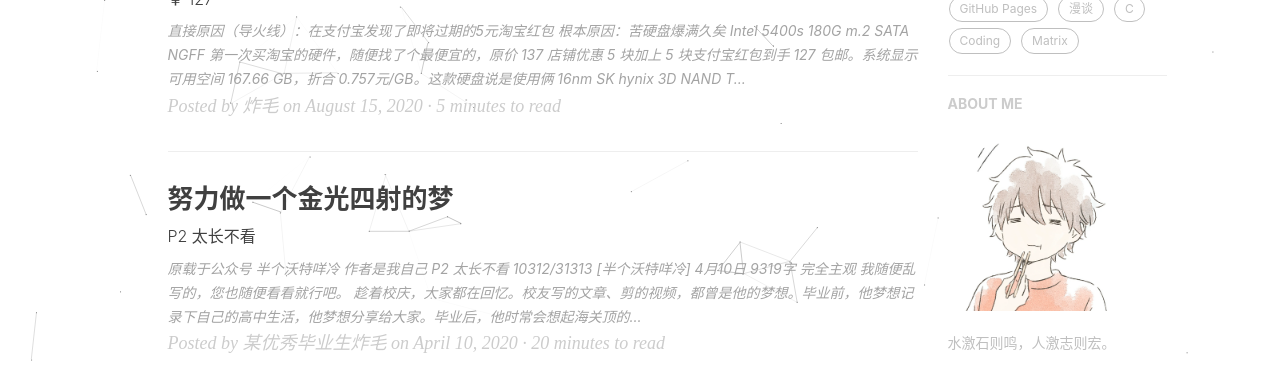
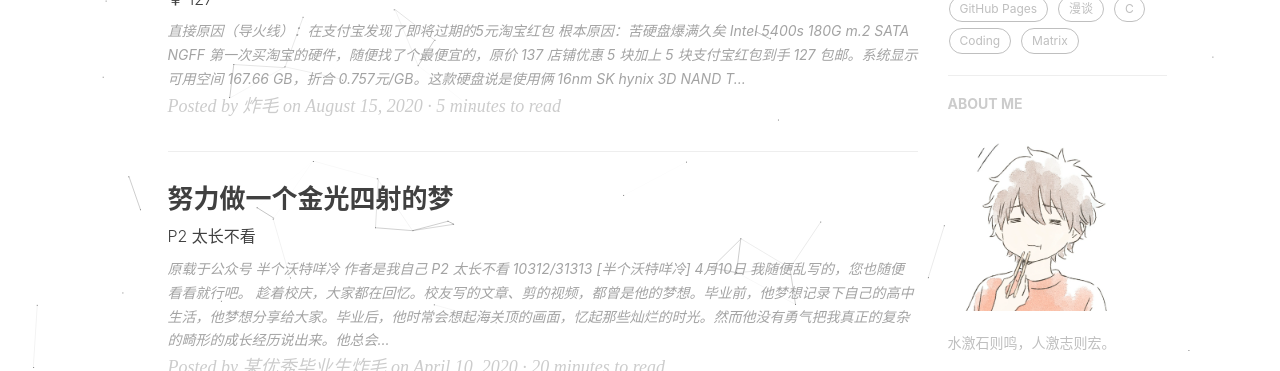
Before and after one commit to lzzmm/lzzmm.github.io, a Jekyll site: the page built from index.html, in a window 1280 px wide and 900 px high, scrolled down 523 px, cut to the strip 0-371 px from the top of the window. Built offline with Jekyll 4.4.1, drawn with Linux system fonts in a browser that asks for light colours; nearby versions of some CDN libraries; formulas are drawn with MathJax 3; the list of posts is cut into pages by our own code; comment, search, counter and statistics services are not loaded.

Commit message:
Update 2020-04-10-my-senior-high.md

```diff
--- a/_posts/2020-04-10-my-senior-high.md
+++ b/_posts/2020-04-10-my-senior-high.md
@@ -25,11 +25,9 @@
 
 10312/31313 [半个沃特咩冷] *4月10日*
 
-9319字 | 完全主观
-
 我随便乱写的，您也随便看看就行吧。
 
-趁着校庆，大家都在回忆。校友写的文章、剪的视频，都曾是他的梦想。毕业前，他梦想记录下自己的高中生活，他梦想分享给大家。毕业后，他时常会想起海关顶的画面，忆起那些灿烂的时光。然而他没有勇气把我真正的复杂的畸形的成长经历说出来。他总会选择性记忆美好的画面，迅速遗忘惆怅。朋友圈被蓝白色的文章[注1]刷屏，有一位朋友说，可惜，我的三年记忆没有这么多美好。他突然颤抖了一下，被隐藏到褪色的记忆涌现。
+趁着校庆，大家都在回忆。校友写的文章、剪的视频，都曾是他的梦想。毕业前，他梦想记录下自己的高中生活，他梦想分享给大家。毕业后，他时常会想起海关顶的画面，忆起那些灿烂的时光。然而他没有勇气把我真正的复杂的畸形的成长经历说出来。他总会选择性记忆美好的画面，迅速遗忘惆怅。朋友圈被蓝白色的文章[注1]刷屏，有一位朋友说，可惜，他的三年记忆没有这么多美好。他突然颤抖了一下，被隐藏到褪色的记忆涌现。
 
 第一次踏上上山的路，是在2015年深秋，那个Owlcity风格的季节。
 
@@ -345,7 +341,7 @@
 
 
 
-[1] . 一勺汤汤-致海关顶上的青春 | 蓝白色的三年 是我一生的惦念
+[1] . 一勺汤汤-致海关顶上的青春 \| 蓝白色的三年 是我一生的惦念
 
 [2]. 作谓语、定语；用于生意场合，利用时机钻空子，指以买空卖空、囤积居奇、套购转卖等手段获取利润。
 
```
Also changed, not shown: other parts of _posts/2020-04-10-my-senior-high.md (+2 -4 lines).
